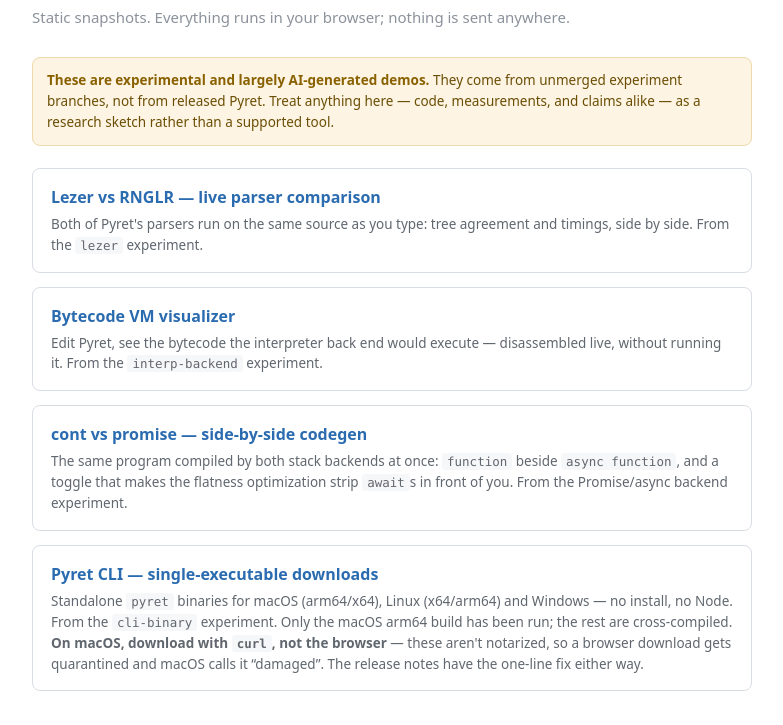
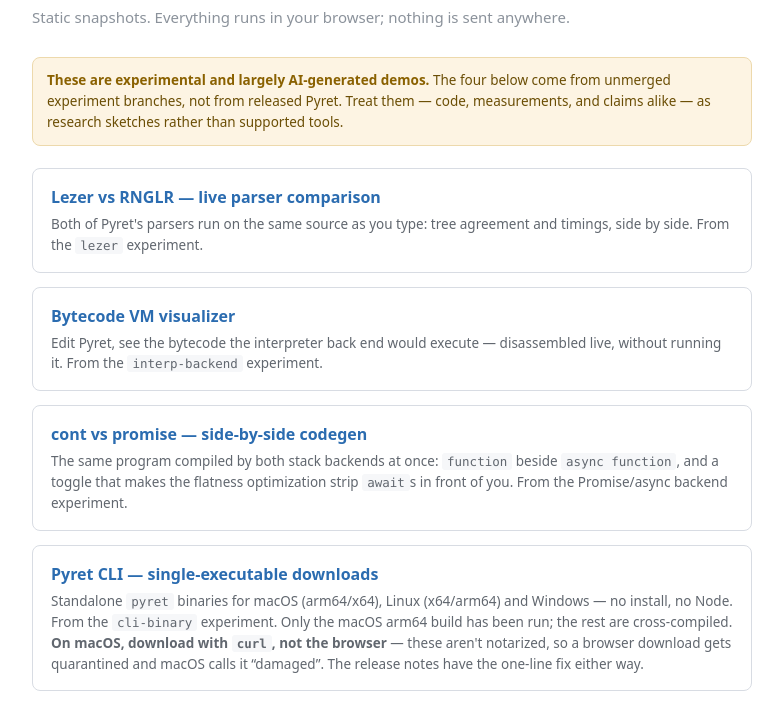
Before and after one commit to jpolitz/pyret-demos, a plain HTML site: page index.html in a window 1280 px wide. Shown: the part 74-799 px from the top of the page, without its empty margins (248-1031 px from the left). Drawn offline with Linux system fonts and the light colour scheme.

Commit message:
Scope the banner to the four demos, not the micro:bit link

```diff
--- a/index.html
+++ b/index.html
@@ -34,9 +34,9 @@
 
     <div class="banner">
       <strong>These are experimental and largely AI-generated demos.</strong>
-      They come from unmerged experiment branches, not from released Pyret. Treat anything
-      here &mdash; code, measurements, and claims alike &mdash; as a research sketch rather
-      than a supported tool.
+      The four below come from unmerged experiment branches, not from released Pyret. Treat
+      them &mdash; code, measurements, and claims alike &mdash; as research sketches rather
+      than supported tools.
     </div>
 
     <a class="card" href="./lezer/">
```
